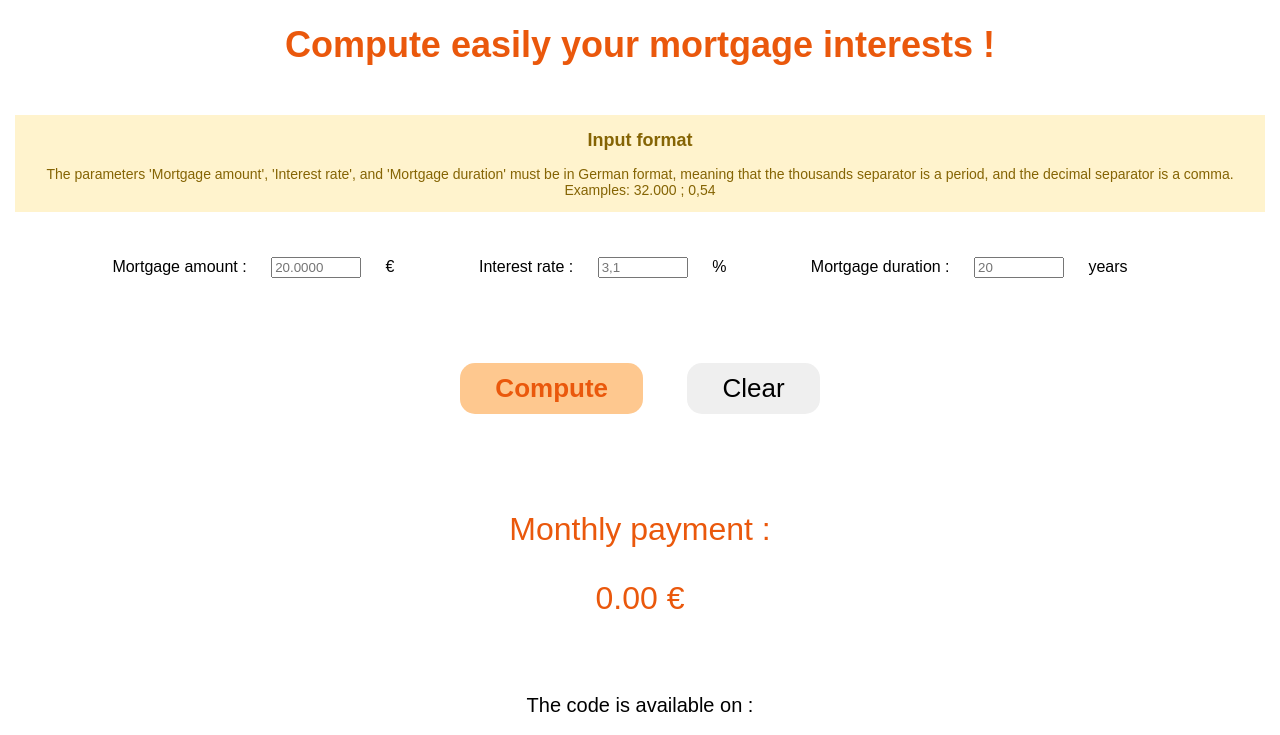
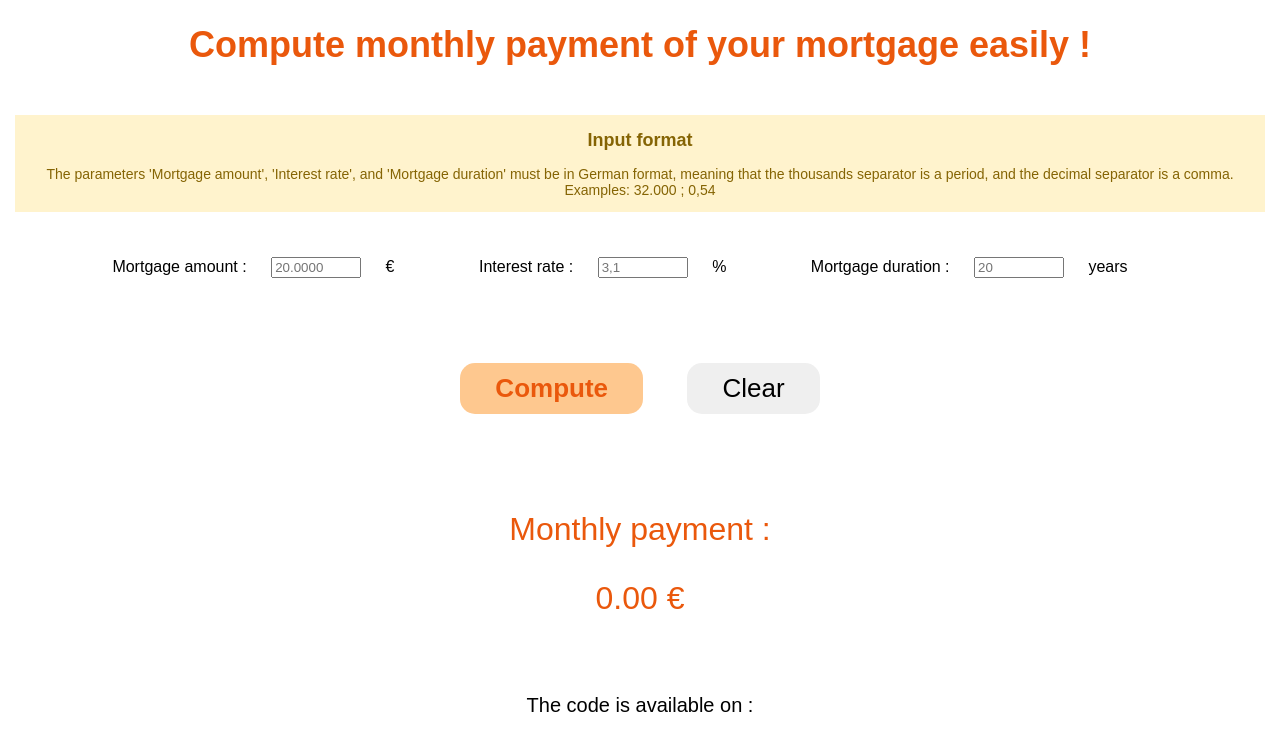
Before and after one commit to anthirion/mortgageInterests, a plain HTML site: page index.html in a window 1280 px wide. Shown: the top 735 px of the page. Drawn offline with Linux system fonts and the light colour scheme.

Commit message:
Changed site title

```diff
--- a/index.html
+++ b/index.html
@@ -2,12 +2,12 @@
 <html lang="fr"><head>
     <meta charset="UTF-8">
     <meta name="viewport" content="width=device-width, initial-scale=1.0">
-    <title>Mortgage interests</title>
+    <title>Mortgage monthly payment</title>
     <link rel="stylesheet" href="style.css">
     <script src="script.js" type="module"></script>
 </head>
 <body>
-    <h1>Compute easily your mortgage interests !</h1>
+    <h1>Compute monthly payment of your mortgage easily !</h1>
 
     <div class="infoMessage">
         <h2>Input format</h2>
```
